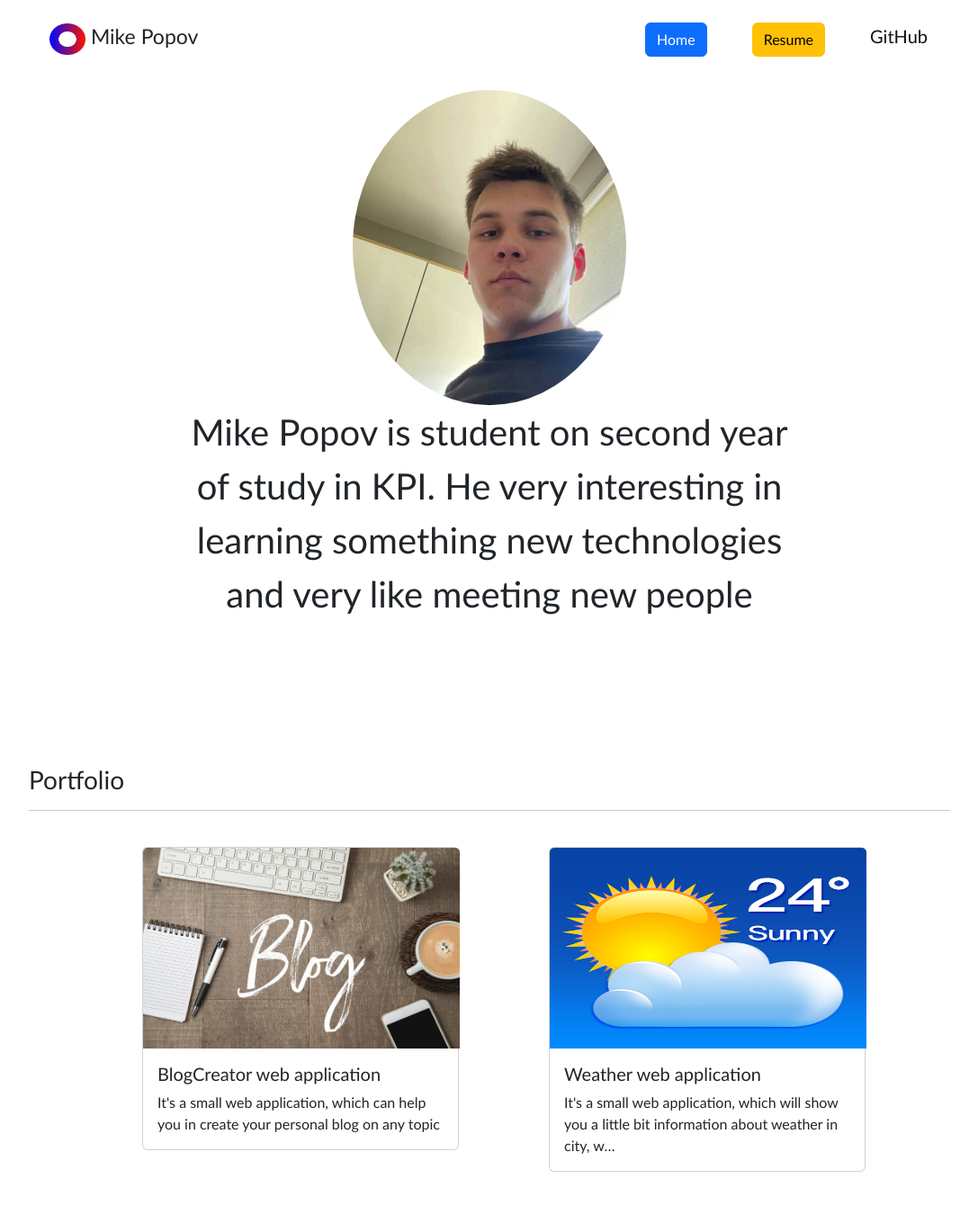
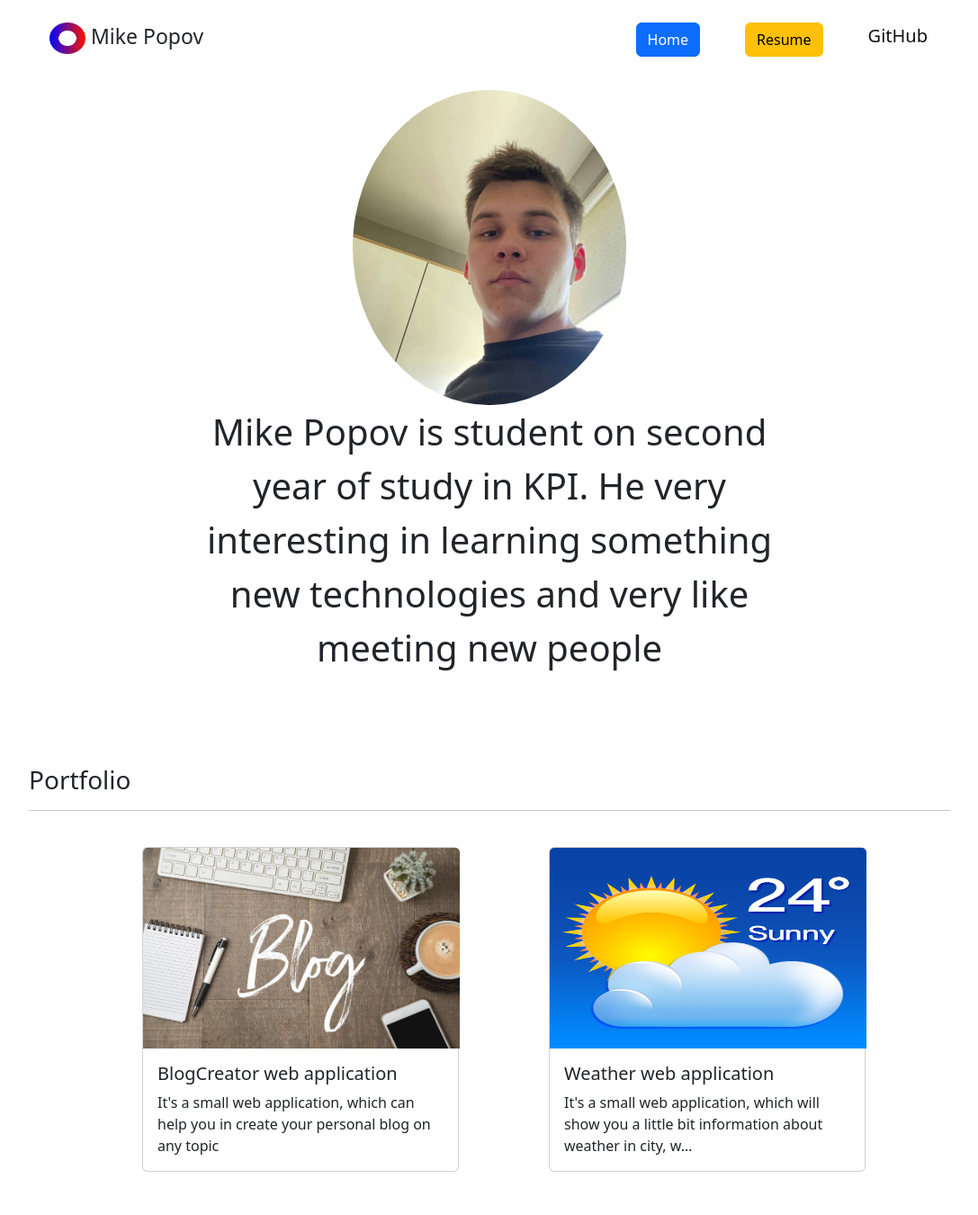
Before and after one commit to Mike525215/personal_portfolio, a Django app: page / in a window 1280 px wide. Shown: the whole page at 90% size, without its empty margins (96-1183 px from the left). Run offline with Django 4.2, Linux system fonts and the light colour scheme; data comes from the database, SQL or seed files in the repository.

Commit message:
add styles for fonts

```diff
--- a/portfolio/static/portfolio/main.css
+++ b/portfolio/static/portfolio/main.css
@@ -1,7 +1,6 @@
 *{
     margin: 0;
     padding: 0;
-    font-family: Gill Sans, sans-serif;
 }
 header{
     width: 80%;
```
